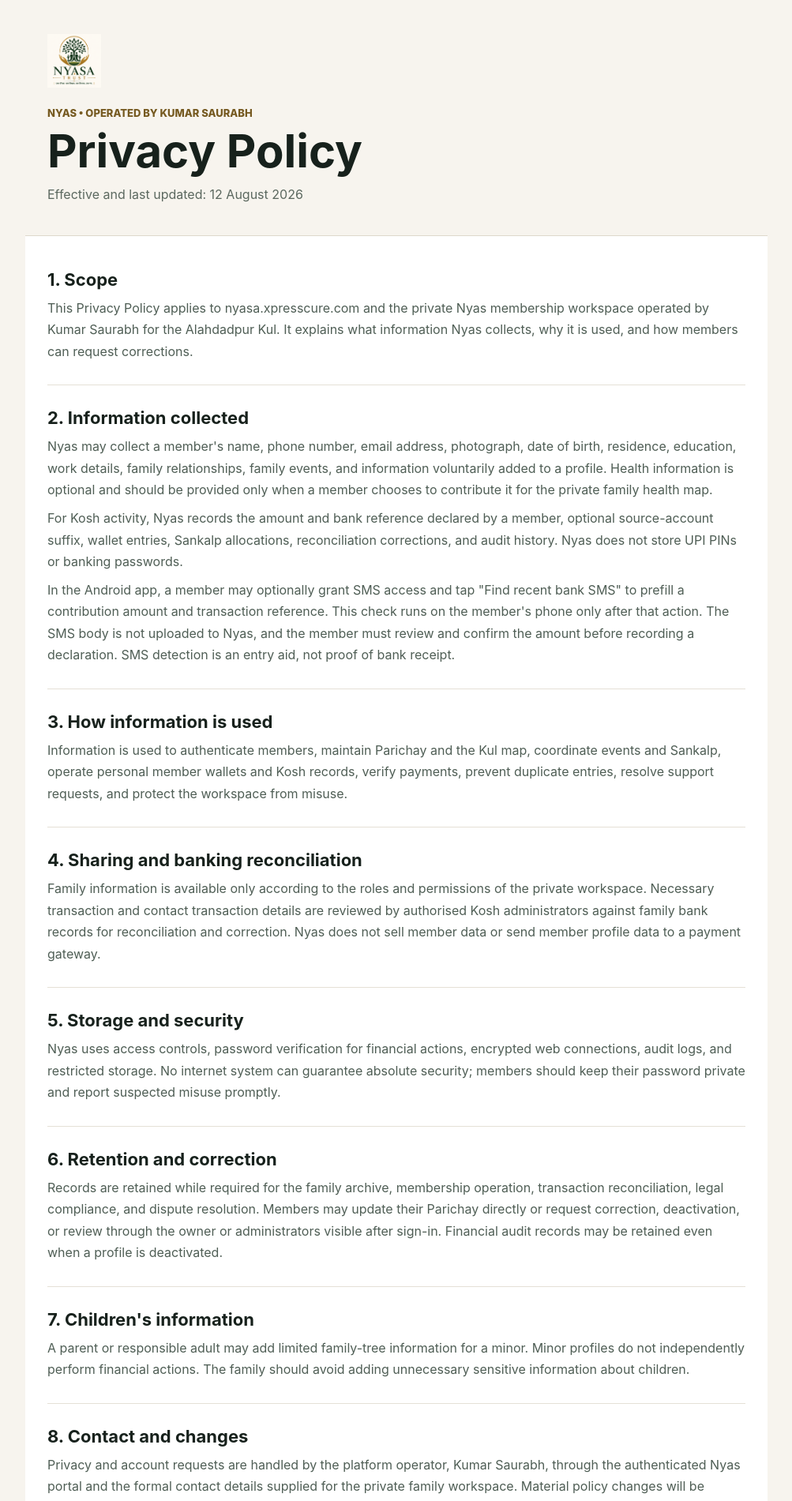
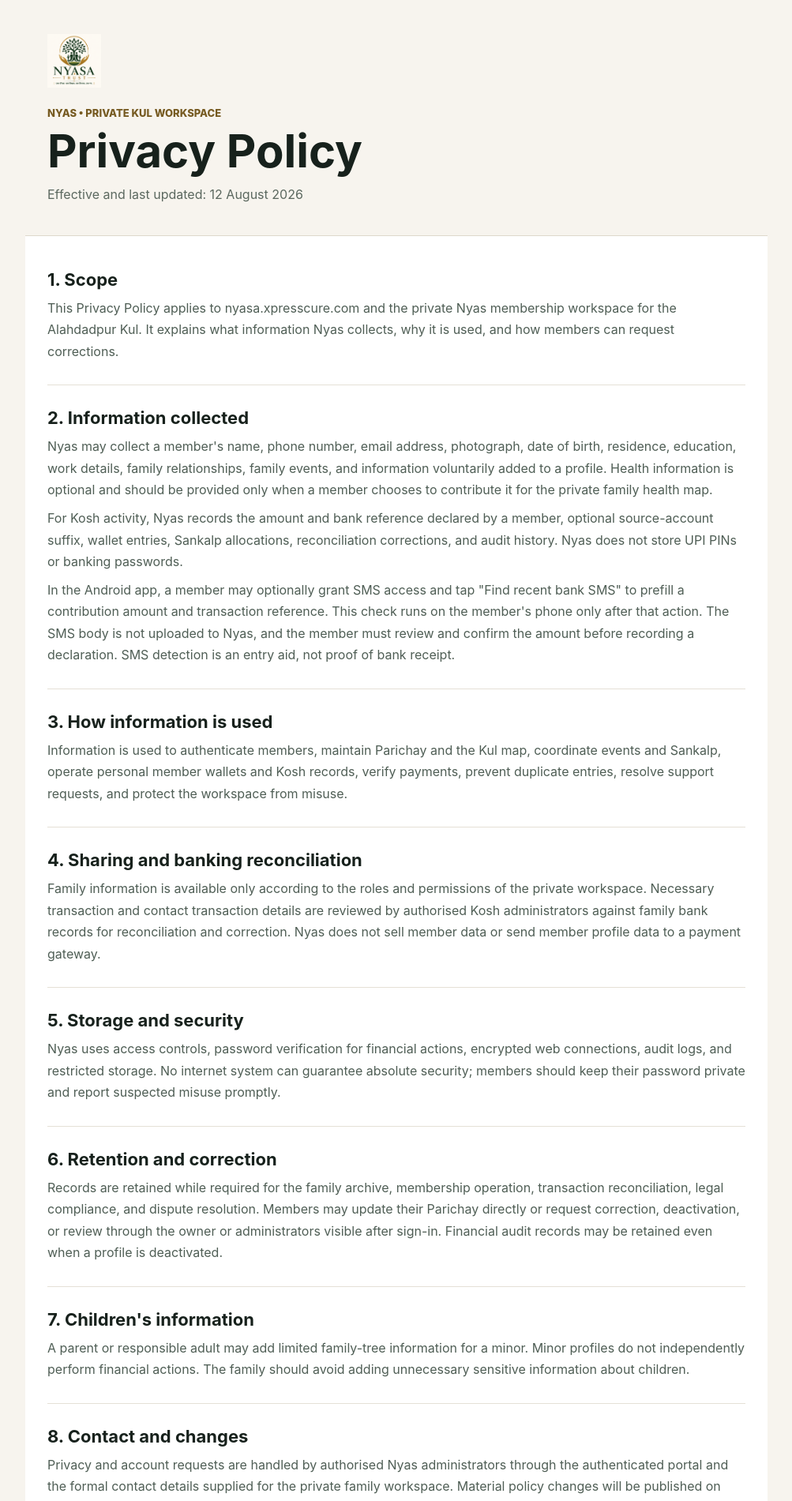
Before and after one commit to XpressCure/nyasa, a React app in the folder apps/web/: page /privacy in a window 1280 px wide. Shown: the part 60-1961 px from the top of the page at 79% size, without its empty margins (138-1141 px from the left). Built offline with nearby package versions, Linux system fonts and the light colour scheme.

Commit message:
Improve Android navigation and owner Sankalp flow

```diff
--- a/apps/web/src/pages/LegalPage.jsx
+++ b/apps/web/src/pages/LegalPage.jsx
@@ -22,8 +22,8 @@ export function LegalPage() {
           <strong>Nyas (Nyasa Trust / Kul OS)</strong>
         </div>
         <div>
-          <span>Legal name and operator</span>
-          <strong>Kumar Saurabh</strong>
+          <span>Platform administration</span>
+          <strong>Nyas Kul administration</strong>
         </div>
         <div>
           <span>Membership group</span>
@@ -90,8 +90,8 @@ export function LegalPage() {
 
       <section className="legal-contact-band">
         <div>
-          <span>Platform operator</span>
-          <strong>Kumar Saurabh</strong>
+          <span>Platform support</span>
+          <strong>Authorised Nyas administrators</strong>
         </div>
         <p>
           Member support, bank matching, and correction requests are handled through the authenticated Nyas portal by the owner and Kosh Pramukh.
--- a/apps/web/src/pages/PrivacyPage.jsx
+++ b/apps/web/src/pages/PrivacyPage.jsx
@@ -8,7 +8,7 @@ export function PrivacyPage() {
       <header>
         <Link to="/legal"><ArrowLeft size={18} /> Legal information</Link>
         <img src={nyasaLogo} alt="Nyas logo" />
-        <span>Nyas • Operated by Kumar Saurabh</span>
+        <span>Nyas • Private Kul workspace</span>
         <h1>Privacy Policy</h1>
         <p>Effective and last updated: 12 August 2026</p>
       </header>
@@ -17,8 +17,8 @@ export function PrivacyPage() {
         <section>
           <h2>1. Scope</h2>
           <p>
-            This Privacy Policy applies to nyasa.xpresscure.com and the private Nyas membership workspace operated by Kumar Saurabh for the
-            Alahdadpur Kul. It explains what information Nyas collects, why it is used, and how members can request corrections.
+            This Privacy Policy applies to nyasa.xpresscure.com and the private Nyas membership workspace for the Alahdadpur Kul. It explains what
+            information Nyas collects, why it is used, and how members can request corrections.
           </p>
         </section>
         <section>
@@ -78,8 +78,8 @@ export function PrivacyPage() {
         <section>
           <h2>8. Contact and changes</h2>
           <p>
-            Privacy and account requests are handled by the platform operator, Kumar Saurabh, through the authenticated Nyas portal and the formal
-            contact details supplied for the private family workspace. Material policy changes will be published on this page.
+            Privacy and account requests are handled by authorised Nyas administrators through the authenticated portal and the formal contact
+            details supplied for the private family workspace. Material policy changes will be published on this page.
           </p>
         </section>
       </div>
--- a/apps/web/src/pages/TermsPage.jsx
+++ b/apps/web/src/pages/TermsPage.jsx
@@ -8,7 +8,7 @@ export function TermsPage() {
       <header>
         <Link to="/legal"><ArrowLeft size={18} /> Legal information</Link>
         <img src={nyasaLogo} alt="Nyas logo" />
-        <span>Nyas • Operated by Kumar Saurabh</span>
+        <span>Nyas • Private Kul workspace</span>
         <h1>Terms & Conditions</h1>
         <p>Effective and last updated: 12 August 2026</p>
       </header>
@@ -17,8 +17,8 @@ export function TermsPage() {
         <section>
           <h2>1. Platform and acceptance</h2>
           <p>
-            Nyas is a private family membership platform operated by Kumar Saurabh for the Alahdadpur Kul. By creating or using an account, a member
-            agrees to these terms, the Privacy Policy, and the rules displayed for each Sankalp and Kosh action.
+            Nyas is a private family membership platform for the Alahdadpur Kul. By creating or using an account, a member agrees to these terms,
+            the Privacy Policy, and the rules displayed for each Sankalp and Kosh action.
           </p>
         </section>
         <section>
```
Also changed, not shown: 4 other files (tests, documents, lock files or other folders).
